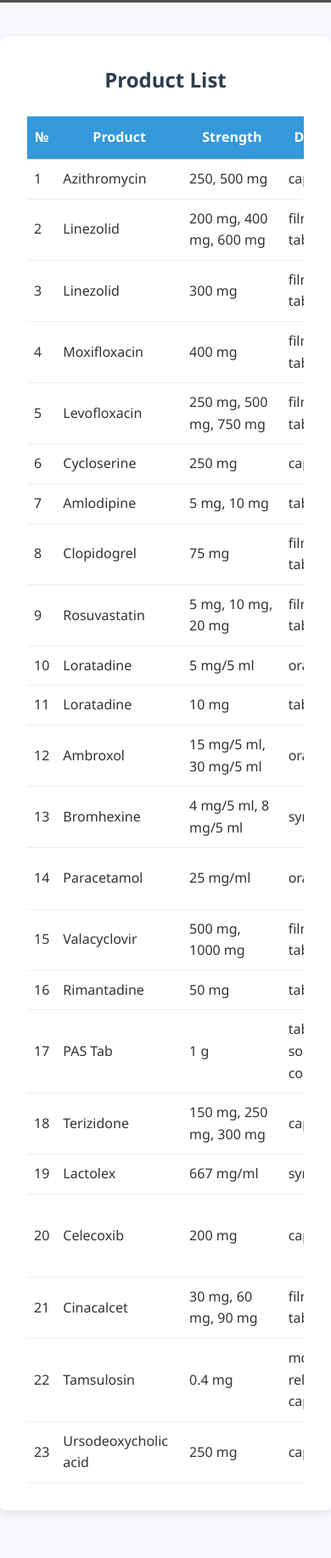
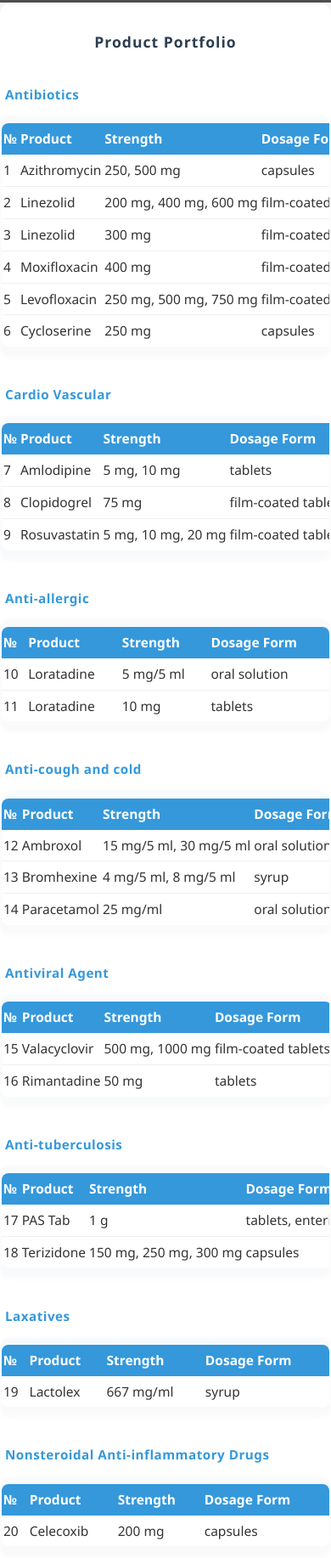
Before and after one commit to SagarNain6/Jivdharapharma, a plain HTML site: page Products.html in a window 390 px wide. Shown: the part 921-2755 px from the top of the page at 85% size. Drawn offline with Linux system fonts and the light colour scheme; grey boxes are pictures that could not be loaded.

Commit message:
Update Products.html

```diff
--- a/Products.html
+++ b/Products.html
@@ -40,66 +40,327 @@
 
         </div>
     </section>
-    <section id="product-table-section" style="background:#f5f7fa; padding:40px 0;">
-  <div style="max-width:1100px; margin:0 auto; background:#fff; border-radius:8px; box-shadow:0 4px 12px rgba(0,0,0,0.07); padding:32px;">
-    <h2 style="text-align:center; color:#2c3e50; margin-bottom:24px;">Product List</h2>
-    <div style="overflow-x:auto;">
-      <table id="productTable" style="width:100%; border-collapse:collapse; min-width:600px;">
+<!DOCTYPE html>
+<html lang="en">
+<head>
+  <meta charset="UTF-8">
+  <meta name="viewport" content="width=device-width, initial-scale=1.0">
+  <title>Document</title>
+</head>
+<body>
+  <section id="product-tables">
+  <div class="product-container">
+    <h2 class="product-title">Product Portfolio</h2>
+
+    <!-- Antibiotics -->
+    <div class="table-block">
+      <h3 class="table-title">Antibiotics</h3>
+      <div class="table-wrapper">
+        <table class="product-table">
           <thead>
-          <tr style="background:#3498db; color:#fff;">
-            <th style="padding:12px 8px; border-bottom:1px solid #ddd;">№</th>
-            <th style="padding:12px 8px; border-bottom:1px solid #ddd;">Product</th>
-            <th style="padding:12px 8px; border-bottom:1px solid #ddd;">Strength</th>
-            <th style="padding:12px 8px; border-bottom:1px solid #ddd;">Dosage Form</th>
-            <th style="padding:12px 8px; border-bottom:1px solid #ddd;">Category</th>
+            <tr>
+              <th>№</th>
+              <th>Product</th>
+              <th>Strength</th>
+              <th>Dosage Form</th>
             </tr>
           </thead>
           <tbody>
-          <!-- Table rows will be inserted by JS -->
+            <tr><td>1</td><td>Azithromycin</td><td>250, 500 mg</td><td>capsules</td></tr>
+            <tr><td>2</td><td>Linezolid</td><td>200 mg, 400 mg, 600 mg</td><td>film-coated tablets</td></tr>
+            <tr><td>3</td><td>Linezolid</td><td>300 mg</td><td>film-coated tablets</td></tr>
+            <tr><td>4</td><td>Moxifloxacin</td><td>400 mg</td><td>film-coated tablets</td></tr>
+            <tr><td>5</td><td>Levofloxacin</td><td>250 mg, 500 mg, 750 mg</td><td>film-coated tablets</td></tr>
+            <tr><td>6</td><td>Cycloserine</td><td>250 mg</td><td>capsules</td></tr>
           </tbody>
         </table>
       </div>
     </div>
+
+    <!-- Cardio Vascular -->
+    <div class="table-block">
+      <h3 class="table-title">Cardio Vascular</h3>
+      <div class="table-wrapper">
+        <table class="product-table">
+          <thead>
+            <tr>
+              <th>№</th>
+              <th>Product</th>
+              <th>Strength</th>
+              <th>Dosage Form</th>
+            </tr>
+          </thead>
+          <tbody>
+            <tr><td>7</td><td>Amlodipine</td><td>5 mg, 10 mg</td><td>tablets</td></tr>
+            <tr><td>8</td><td>Clopidogrel</td><td>75 mg</td><td>film-coated tablets</td></tr>
+            <tr><td>9</td><td>Rosuvastatin</td><td>5 mg, 10 mg, 20 mg</td><td>film-coated tablets</td></tr>
+          </tbody>
+        </table>
+      </div>
+    </div>
+
+    <!-- Anti-allergic -->
+    <div class="table-block">
+      <h3 class="table-title">Anti-allergic</h3>
+      <div class="table-wrapper">
+        <table class="product-table">
+          <thead>
+            <tr>
+              <th>№</th>
+              <th>Product</th>
+              <th>Strength</th>
+              <th>Dosage Form</th>
+            </tr>
+          </thead>
+          <tbody>
+            <tr><td>10</td><td>Loratadine</td><td>5 mg/5 ml</td><td>oral solution</td></tr>
+            <tr><td>11</td><td>Loratadine</td><td>10 mg</td><td>tablets</td></tr>
+          </tbody>
+        </table>
+      </div>
+    </div>
+
+    <!-- Anti-cough and cold -->
+    <div class="table-block">
+      <h3 class="table-title">Anti-cough and cold</h3>
+      <div class="table-wrapper">
+        <table class="product-table">
+          <thead>
+            <tr>
+              <th>№</th>
+              <th>Product</th>
+              <th>Strength</th>
+              <th>Dosage Form</th>
+            </tr>
+          </thead>
+          <tbody>
+            <tr><td>12</td><td>Ambroxol</td><td>15 mg/5 ml, 30 mg/5 ml</td><td>oral solution</td></tr>
+            <tr><td>13</td><td>Bromhexine</td><td>4 mg/5 ml, 8 mg/5 ml</td><td>syrup</td></tr>
+            <tr><td>14</td><td>Paracetamol</td><td>25 mg/ml</td><td>oral solution</td></tr>
+          </tbody>
+        </table>
+      </div>
+    </div>
+
+    <!-- Antiviral agent -->
+    <div class="table-block">
+      <h3 class="table-title">Antiviral Agent</h3>
+      <div class="table-wrapper">
+        <table class="product-table">
+          <thead>
+            <tr>
+              <th>№</th>
+              <th>Product</th>
+              <th>Strength</th>
+              <th>Dosage Form</th>
+            </tr>
+          </thead>
+          <tbody>
+            <tr><td>15</td><td>Valacyclovir</td><td>500 mg, 1000 mg</td><td>film-coated tablets</td></tr>
+            <tr><td>16</td><td>Rimantadine</td><td>50 mg</td><td>tablets</td></tr>
+          </tbody>
+        </table>
+      </div>
+    </div>
+
+    <!-- Anti-tuberculosis -->
+    <div class="table-block">
+      <h3 class="table-title">Anti-tuberculosis</h3>
+      <div class="table-wrapper">
+        <table class="product-table">
+          <thead>
+            <tr>
+              <th>№</th>
+              <th>Product</th>
+              <th>Strength</th>
+              <th>Dosage Form</th>
+            </tr>
+          </thead>
+          <tbody>
+            <tr><td>17</td><td>PAS Tab</td><td>1 g</td><td>tablets, enteric-soluble, film-coated</td></tr>
+            <tr><td>18</td><td>Terizidone</td><td>150 mg, 250 mg, 300 mg</td><td>capsules</td></tr>
+          </tbody>
+        </table>
+      </div>
+    </div>
+
+    <!-- Laxatives -->
+    <div class="table-block">
+      <h3 class="table-title">Laxatives</h3>
+      <div class="table-wrapper">
+        <table class="product-table">
+          <thead>
+            <tr>
+              <th>№</th>
+              <th>Product</th>
+              <th>Strength</th>
+              <th>Dosage Form</th>
+            </tr>
+          </thead>
+          <tbody>
+            <tr><td>19</td><td>Lactolex</td><td>667 mg/ml</td><td>syrup</td></tr>
+          </tbody>
+        </table>
+      </div>
+    </div>
+
+    <!-- Nonsteroidal anti-inflammatory drugs -->
+    <div class="table-block">
+      <h3 class="table-title">Nonsteroidal Anti-inflammatory Drugs</h3>
+      <div class="table-wrapper">
+        <table class="product-table">
+          <thead>
+            <tr>
+              <th>№</th>
+              <th>Product</th>
+              <th>Strength</th>
+              <th>Dosage Form</th>
+            </tr>
+          </thead>
+          <tbody>
+            <tr><td>20</td><td>Celecoxib</td><td>200 mg</td><td>capsules</td></tr>
+          </tbody>
+        </table>
+      </div>
+    </div>
+
+    <!-- Anti-parathyroid agent -->
+    <div class="table-block">
+      <h3 class="table-title">Anti-parathyroid Agent</h3>
+      <div class="table-wrapper">
+        <table class="product-table">
+          <thead>
+            <tr>
+              <th>№</th>
+              <th>Product</th>
+              <th>Strength</th>
+              <th>Dosage Form</th>
+            </tr>
+          </thead>
+          <tbody>
+            <tr><td>21</td><td>Cinacalcet</td><td>30 mg, 60 mg, 90 mg</td><td>film-coated tablets</td></tr>
+          </tbody>
+        </table>
+      </div>
+    </div>
+
+    <!-- Anti-prostatitis -->
+    <div class="table-block">
+      <h3 class="table-title">Anti-prostatitis</h3>
+      <div class="table-wrapper">
+        <table class="product-table">
+          <thead>
+            <tr>
+              <th>№</th>
+              <th>Product</th>
+              <th>Strength</th>
+              <th>Dosage Form</th>
+            </tr>
+          </thead>
+          <tbody>
+            <tr><td>22</td><td>Tamsulosin</td><td>0.4 mg</td><td>modified release capsules</td></tr>
+          </tbody>
+        </table>
+      </div>
+    </div>
+
+    <!-- Choleretic agents -->
+    <div class="table-block">
+      <h3 class="table-title">Choleretic Agents</h3>
+      <div class="table-wrapper">
+        <table class="product-table">
+          <thead>
+            <tr>
+              <th>№</th>
+              <th>Product</th>
+              <th>Strength</th>
+              <th>Dosage Form</th>
+            </tr>
+          </thead>
+          <tbody>
+            <tr><td>23</td><td>Ursodeoxycholic acid</td><td>250 mg</td><td>capsules</td></tr>
+          </tbody>
+        </table>
+      </div>
+    </div>
+  </div>
 </section>
-<script>
-// filepath: c:\Users\sagar\OneDrive\Desktop\game\R&D.html
-const productData = [
-  {no: 1, product: "Azithromycin", strength: "250, 500 mg", dosage: "capsules", category: "Antibiotics"},
-  {no: 2, product: "Linezolid", strength: "200 mg, 400 mg, 600 mg", dosage: "film-coated tablets", category: "Antibiotics"},
-  {no: 3, product: "Linezolid", strength: "300 mg", dosage: "film-coated tablets", category: "Antibiotics"},
-  {no: 4, product: "Moxifloxacin", strength: "400 mg", dosage: "film-coated tablets", category: "Antibiotics"},
-  {no: 5, product: "Levofloxacin", strength: "250 mg, 500 mg, 750 mg", dosage: "film-coated tablets", category: "Antibiotics"},
-  {no: 6, product: "Cycloserine", strength: "250 mg", dosage: "capsules", category: "Antibiotics"},
-  {no: 7, product: "Amlodipine", strength: "5 mg, 10 mg", dosage: "tablets", category: "Cardio Vascular"},
-  {no: 8, product: "Clopidogrel", strength: "75 mg", dosage: "film-coated tablets", category: "Cardio Vascular"},
-  {no: 9, product: "Rosuvastatin", strength: "5 mg, 10 mg, 20 mg", dosage: "film-coated tablets", category: "Cardio Vascular"},
-  {no: 10, product: "Loratadine", strength: "5 mg/5 ml", dosage: "oral solution", category: "Anti-allergic"},
-  {no: 11, product: "Loratadine", strength: "10 mg", dosage: "tablets", category: "Anti-allergic"},
-  {no: 12, product: "Ambroxol", strength: "15 mg/5 ml, 30 mg/5 ml", dosage: "oral solution", category: "Anti-cough and cold"},
-  {no: 13, product: "Bromhexine", strength: "4 mg/5 ml, 8 mg/5 ml", dosage: "syrup", category: "Anti-cough and cold"},
-  {no: 14, product: "Paracetamol", strength: "25 mg/ml", dosage: "oral solution", category: "Anti-cough and cold"},
-  {no: 15, product: "Valacyclovir", strength: "500 mg, 1000 mg", dosage: "film-coated tablets", category: "Аntiviral agent"},
-  {no: 16, product: "Rimantadine", strength: "50 mg", dosage: "tablets", category: "Аntiviral agent"},
-  {no: 17, product: "PAS Tab", strength: "1 g", dosage: "tablets, enteric-soluble, film-coated", category: "Anti-tuberculosis"},
-  {no: 18, product: "Terizidone", strength: "150 mg, 250 mg, 300 mg", dosage: "capsules", category: "Anti-tuberculosis"},
-  {no: 19, product: "Lactolex", strength: "667 mg/ml", dosage: "syrup", category: "Laxatives"},
-  {no: 20, product: "Celecoxib", strength: "200 mg", dosage: "capsules", category: "Nonsteroidal anti-inflammatory drugs"},
-  {no: 21, product: "Cinacalcet", strength: "30 mg, 60 mg, 90 mg", dosage: "film-coated tablets", category: "Anti-parathyroid agent"},
-  {no: 22, product: "Tamsulosin", strength: "0.4 mg", dosage: "modified release capsules", category: "Anti-prostatitis"},
-  {no: 23, product: "Ursodeoxycholic acid", strength: "250 mg", dosage: "capsules", category: "Choleretic agents"}
-];
+<style>
+.product-container {
+  max-width: 1100px;
+  margin: 0 auto;
+  padding: 0 12px;
+  background: #fff;
+  border-radius: 14px;
+  box-shadow: 0 6px 32px rgba(44,62,80,0.09);
+}
+.product-title {
+  text-align: center;
+  color: #2c3e50;
+  margin-bottom: 36px;
+  font-size: 2.3rem;
+  font-weight: 700;
+  letter-spacing: 1px;
+  padding-top: 32px;
+}
+.table-block { margin-bottom: 36px; }
+.table-title {
+  font-size: 1.18rem;
+  font-weight: 600;
+  margin-bottom: 14px;
+  padding-left: 4px;
+  letter-spacing: 0.5px;
+  color: #3498db;
+}
+.table-wrapper {
+  border-radius: 8px;
+  overflow-x: auto;
+  background: #f8fafc;
+  box-shadow: 0 2px 8px rgba(44,62,80,0.04);
+  padding: 8px 0;
+}
+.product-table {
+  width: 100%;
+  border-collapse: collapse;
+  font-size: 1rem;
+  background: #fff;
+  border-radius: 8px;
+  overflow: hidden;
+  min-width: 380px;
+}
+.product-table th, .product-table td {
+  padding: 12px 10px;
+  border-bottom: 1px solid #f0f0f0;
+  text-align: left;
+  white-space: nowrap;
+}
+.product-table th {
+  background: #3498db;
+  color: #fff;
+  font-weight: 600;
+  border: none;
+}
+.product-table tr:last-child td { border-bottom: none; }
 
-const tbody = document.querySelector('#productTable tbody');
-tbody.innerHTML = productData.map(row => `
-  <tr>
-    <td style="padding:10px 8px; border-bottom:1px solid #eee;">${row.no}</td>
-    <td style="padding:10px 8px; border-bottom:1px solid #eee;">${row.product}</td>
-    <td style="padding:10px 8px; border-bottom:1px solid #eee;">${row.strength}</td>
-    <td style="padding:10px 8px; border-bottom:1px solid #eee;">${row.dosage}</td>
-    <td style="padding:10px 8px; border-bottom:1px solid #eee;">${row.category}</td>
-  </tr>
-`).join('');
-</script>
+@media (max-width: 900px) {
+  .product-title { font-size: 1.6rem; }
+  .product-table th, .product-table td { padding: 10px 6px; font-size: 0.97rem; }
+}
+@media (max-width: 700px) {
+  .product-container { padding: 0 2px; }
+  .table-title { font-size: 1.05rem; }
+  .product-table { font-size: 0.93rem; min-width: 340px; }
+  .product-table th, .product-table td { padding: 8px 4px; }
+}
+@media (max-width: 500px) {
+  .product-title { font-size: 1.1rem; }
+  .table-title { font-size: 0.95rem; }
+  .product-table { font-size: 0.85rem; min-width: 260px; }
+  .product-table th, .product-table td { padding: 6px 2px; }
+}
+</style>
+</body>
+</html>
 
 
     <!-- R&D Section -->
```
Lines whose indentation alone changed are shown as unchanged.
